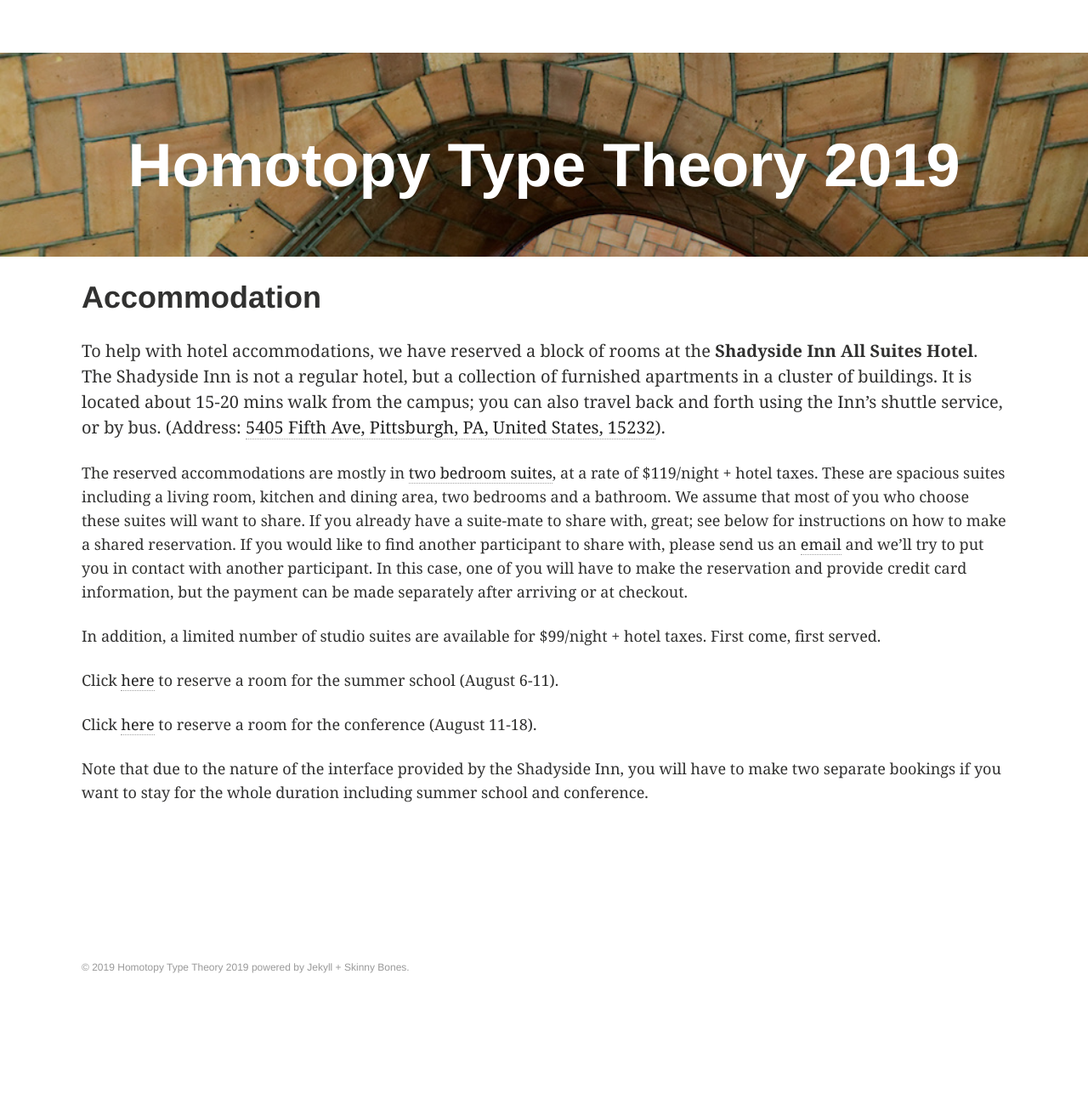
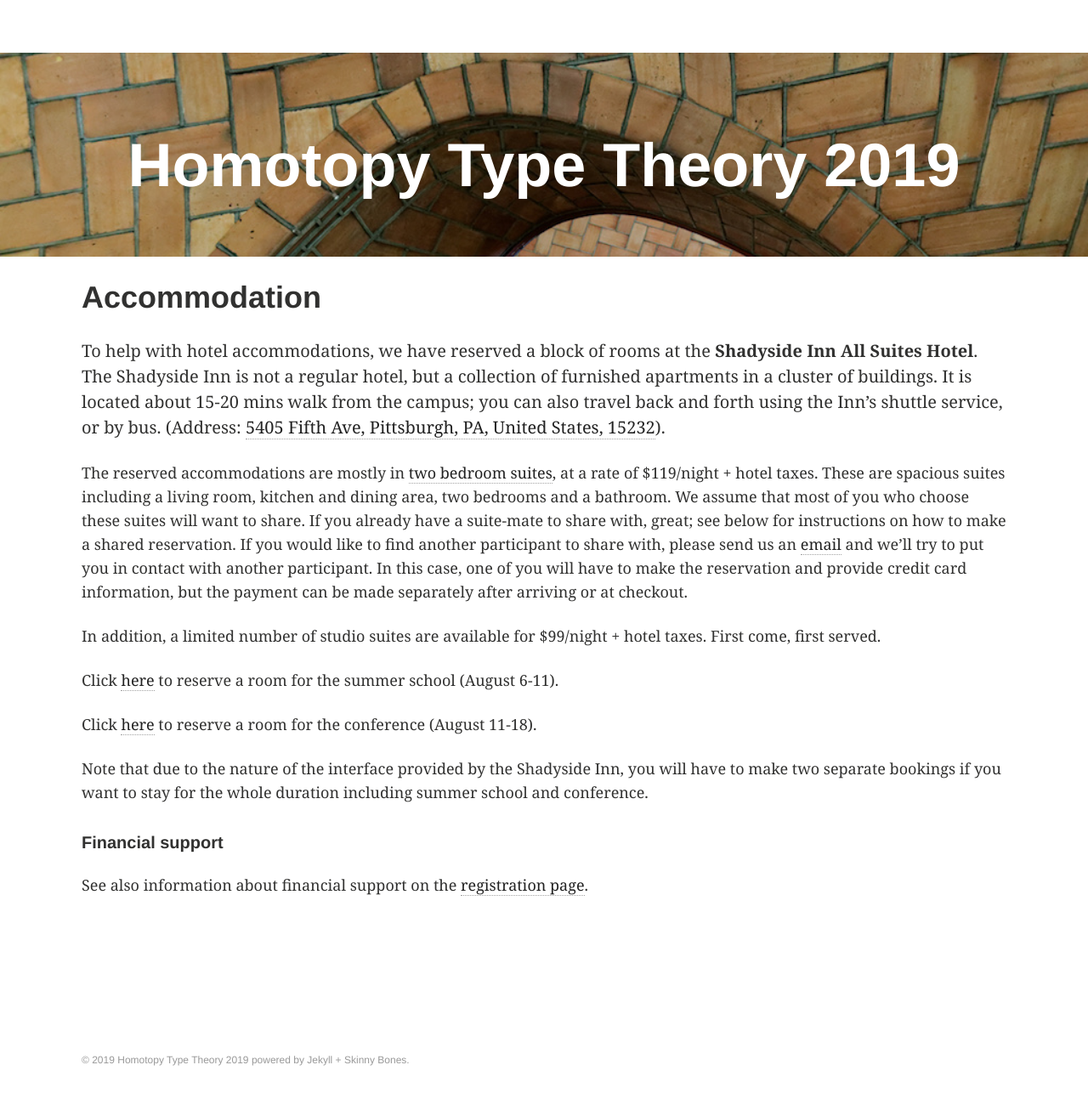
Before and after one commit to HoTT/HoTT-2019, a Jekyll site: the page built from accommodation.md, in a window 1280 px wide, cut to the strip 130-1463 px from the top of the page. Shown: the top 1293 px of the strip at 85% size. Built offline with Jekyll 4.4.1, drawn with Linux system fonts in a browser that asks for light colours; before the commit the page ends 1354 px from its top, so only the background shows below that.

Commit message:
** added remark & link about financial support on accommodation page ** added header on registration page

```diff
--- a/accommodation.md
+++ b/accommodation.md
@@ -35,3 +35,8 @@ to reserve a room for the conference (August 11-18).
 Note that due to the nature of the interface provided by the Shadyside Inn, you
 will have to make two separate bookings if you want to stay for the whole
 duration including summer school and conference.
+
+##### Financial support
+
+See also information about financial support on the [registration
+page](/registration/).
```
Also changed, not shown: registration.md (+2 -0 lines).
